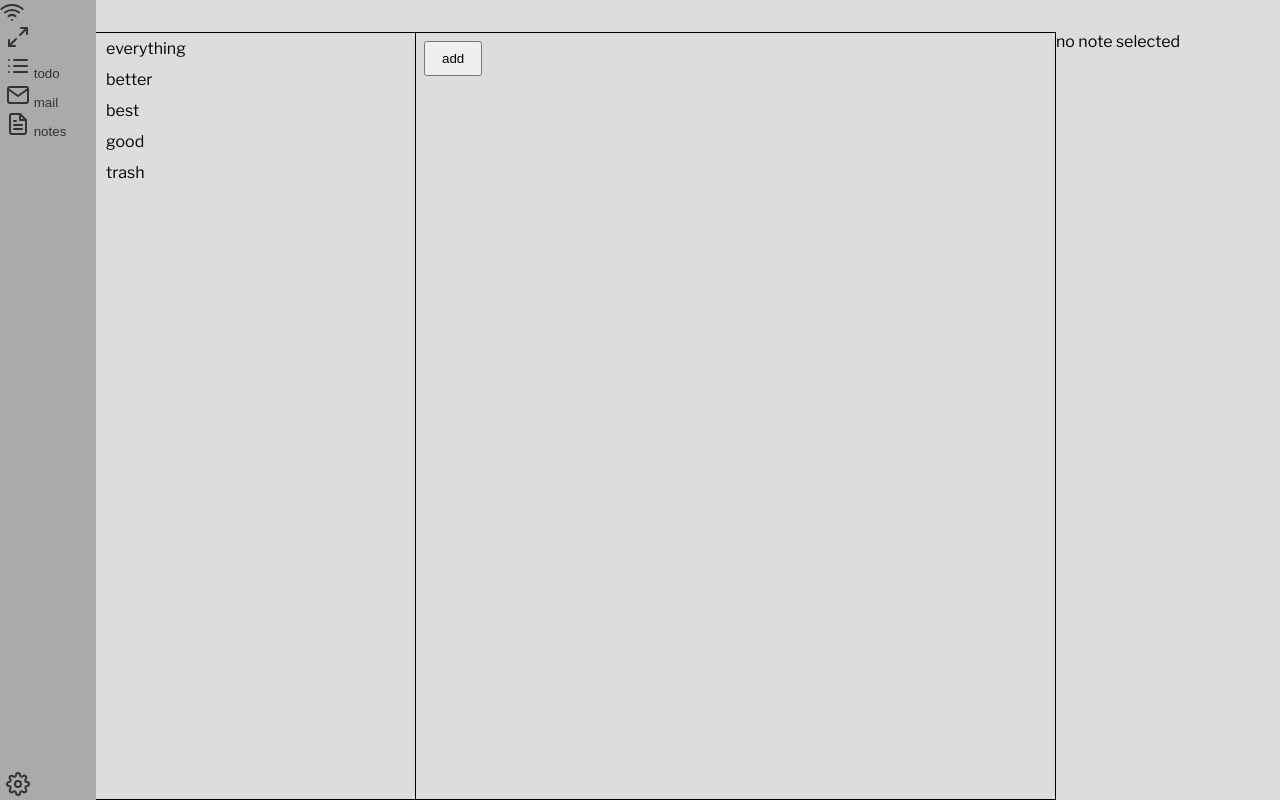
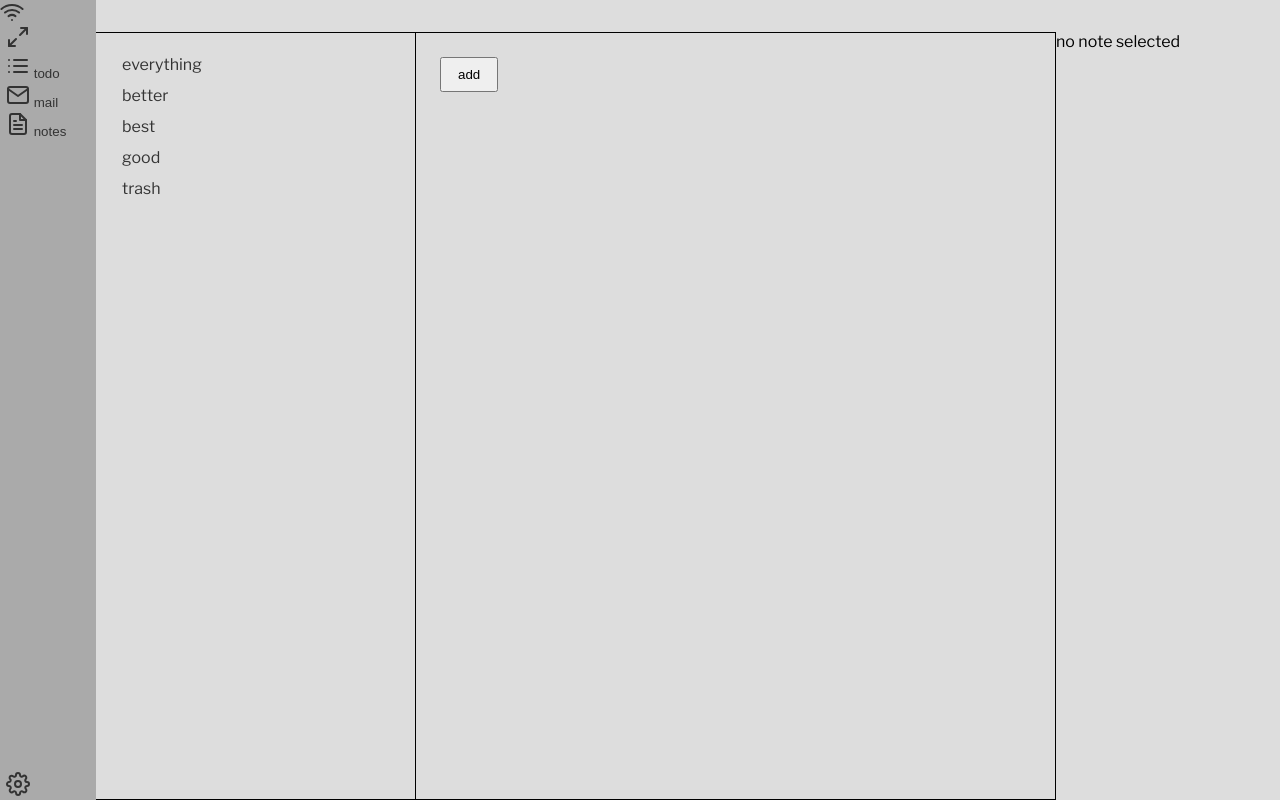
Before and after one commit to joshmarinacci/todomanager, a React (Create React App) app: page / in a window 1280 px wide. Both pictures are taken after a click on the button "notes". Built offline with nearby package versions, Linux system fonts and the light colour scheme; the HTML template or start-up script is replaced by a standard one.

Commit message:
fix stying of notes editor panels receive focus in notes list panel use arrow keys for up and down in projects list

```diff
--- a/src/notes/notes.css
+++ b/src/notes/notes.css
@@ -11,8 +11,6 @@
 }
 
 .notesapp-grid .left-panel {
-    background-color: #dddddd;
-    /*grid-column: 1/2;*/
     grid-row: 2/3;
     display: flex;
     flex-direction: column;
--- a/src/notes/notes.js
+++ b/src/notes/notes.js
@@ -38,7 +38,18 @@ export const NotesListView = ({query, project, note, setNote}) => {
             }
         },
     })
-    return <div className={"left-panel"} onKeyDown={handlers.onKeyDown}>
+    useEffect(()=>{
+        const acquire = () => {
+            if(fm.getMasterFocus() === 'notes') {
+                const n = notes.indexOf(note)
+                if(n < 0 && notes.length > 0) setNote(notes[0])
+            }
+        }
+        fm.on(acquire)
+        acquire()
+        return ()=>fm.off(acquire)
+    })
+    return <div className={"left-panel panel"} onKeyDown={handlers.onKeyDown}>
         {notes.map((n,i)=>{
             return <div key={i}
                         className={CSS({
@@ -46,6 +57,7 @@ export const NotesListView = ({query, project, note, setNote}) => {
                             deleted:n.deleted,
                             'note-item':true,
                             hbox:true,
+                            item:true,
                         })}
                         tabIndex={0}
                         onClick={()=>setNote(n)}>
--- a/src/notes/notesapp.js
+++ b/src/notes/notesapp.js
@@ -1,5 +1,5 @@
 import {SortOrder, StorageContext, Storage, useQuery} from '../common/storage2.js'
-import {ActionContext, AM} from '../common/actions.js'
+import {ActionContext, AM, useActionScope} from '../common/actions.js'
 import {FocusContext, FocusManager, CSS, VBox} from '../common/layout.js'
 import React, {useContext, useState} from 'react'
 import './notes.css'
@@ -102,14 +102,32 @@ export const NotesApp = () => {
 }
 
 const ProjectsListView = ({query, proj, setProj}) => {
+    const fm = useContext(FocusContext)
     const projects = useQuery(query)
-    return <div className={"left-panel"}>
+    const handlers = useActionScope('list', {
+        'focus-prev-master': () => {
+        },
+        'focus-next-master': () => {
+            fm.setMasterFocus('notes')
+        },
+        'move-selection-prev': () => {
+            const index = projects.indexOf(proj)
+            if (index > 0) setProj(projects[index - 1])
+        },
+        'move-selection-next': () => {
+            const index = projects.indexOf(proj)
+            if (index < projects.length - 1) setProj(projects[index + 1])
+        },
+    })
+
+        return <div className={"left-panel panel"} onKeyDown={handlers.onKeyDown}>
         {projects.map((p,i)=>{
             return <div key={i}
                          className={CSS({
                              selected:(p===proj),
                              hbox:true,
-                             'project-item':true
+                             'project-item':true,
+                             item:true,
                          })}
                          tabIndex={0}
                          onClick={()=>setProj(p)}>
--- a/src/todo/todoapp.js
+++ b/src/todo/todoapp.js
@@ -224,7 +224,6 @@ const TodoAppContent = () => {
             <button disabled={!loggedIn} onClick={deleteOnServer}>delete on server</button>
             <button onClick={deleteAll}>delete all notes</button>
             <button onClick={dumpServer}>dump server</button>
-
         </Toolbar>
         <ProjectsListView selectedProject={selectedProject} setSelectedProject={changeSelectedProject}/>
         <ItemsListView query={query} project={selectedProject}/>
```
